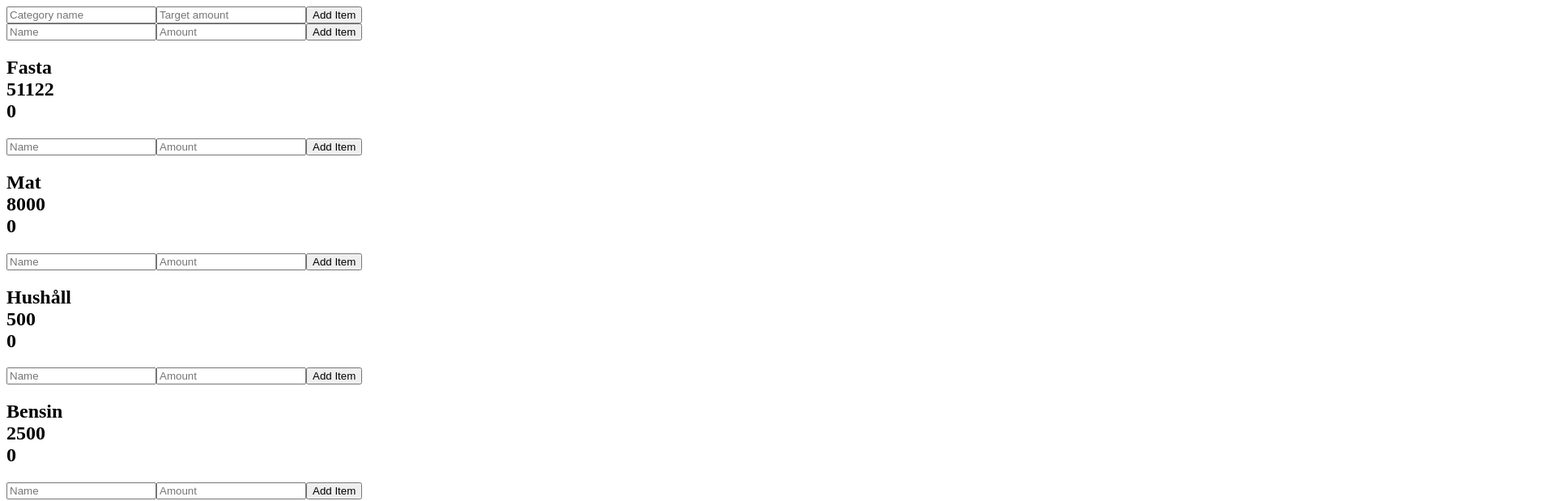
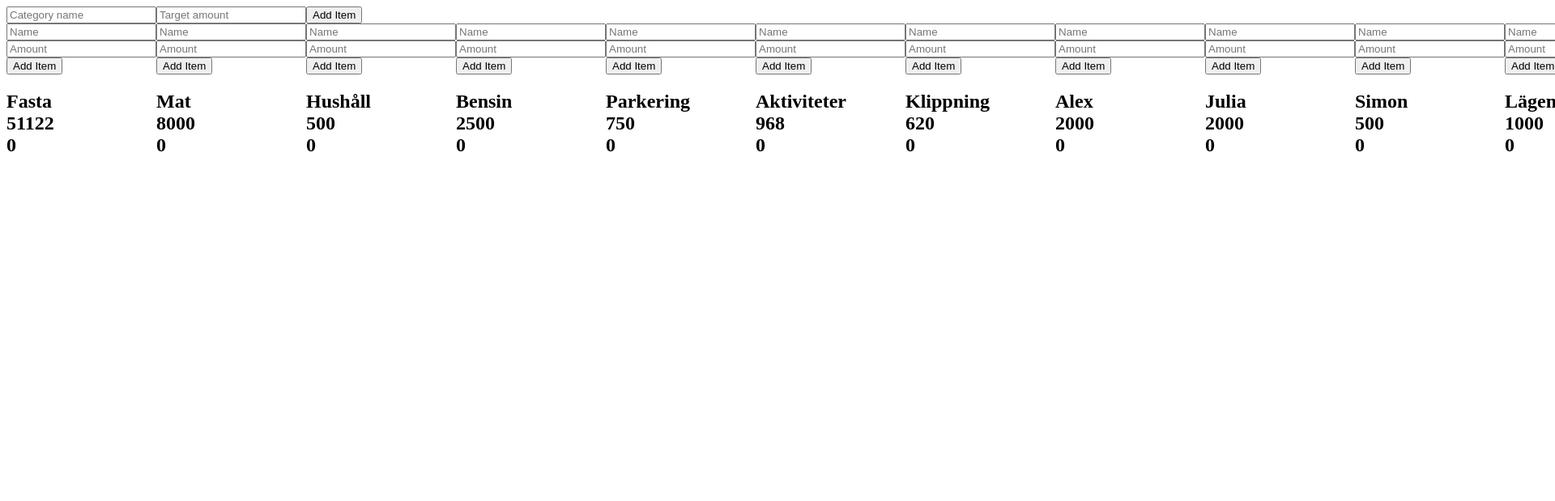
Before and after one commit to AlexanderKaG/budget-application, a Vue app: page / in a window 1280 px wide. Shown: the top 619 px of the page at 81% size, 1920 px wide, since content can reach past the window. Built offline with nearby package versions, Linux system fonts and the light colour scheme.

Commit message:
Added slight css styling in form put the BudgetCategory elements inside a div with display:flex to make categories appear horizontally on the screen instead of vertically.

```diff
--- a/src/App.vue
+++ b/src/App.vue
@@ -10,7 +10,13 @@ const { addCategory } = useAddCategory()
 <template>
   <AddCategoryForm @submit="addCategory" />
 
-  <BudgetCategory v-for="category in categories" :key="category.id" :category="category" />
+  <div class="categories-container">
+    <BudgetCategory v-for="category in categories" :key="category.id" :category="category" />
+  </div>
 </template>
 
-<style scoped></style>
+<style scoped>
+.categories-container {
+  display: flex;
+}
+</style>
```
